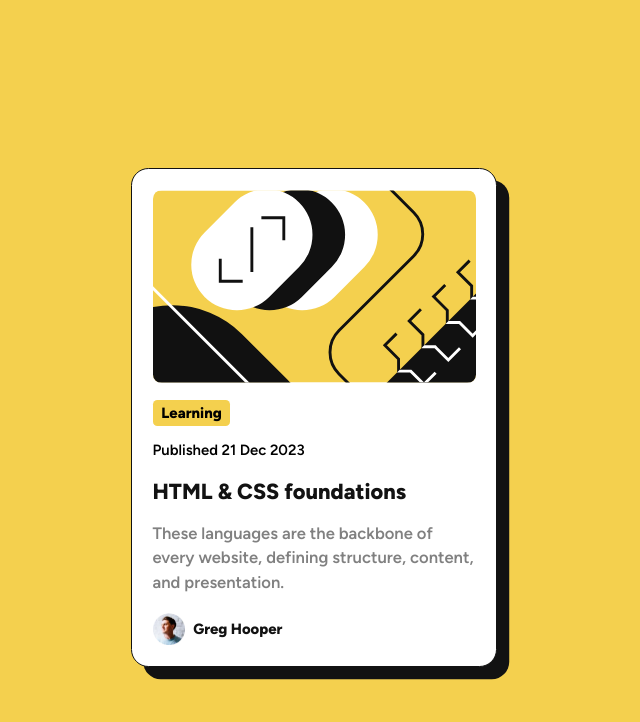
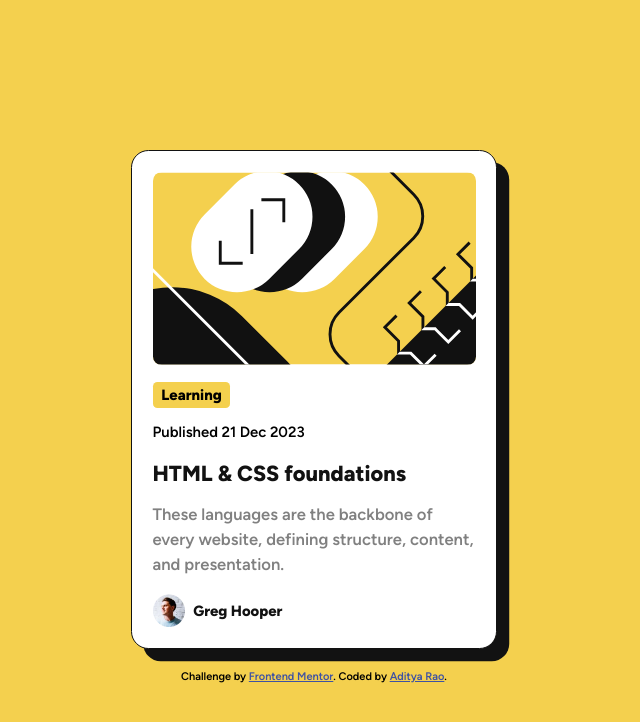
Before and after one commit to thisisadityarao/FM-blog-preview-card, a plain HTML site: page index.html in a window 1280 px wide. Shown: the whole page, without its empty margins (326-966 px from the left). Drawn offline with Linux system fonts and the light colour scheme.

Commit message:
Include attribution div below the card component

```diff
--- a/index.html
+++ b/index.html
@@ -46,14 +46,16 @@
         <span>Greg Hooper</span>
       </div>
     </article>
+
+    <div class="attribution">
+      Challenge by <a href="https://www.frontendmentor.io?ref=challenge" target="_blank">Frontend Mentor</a>.
+      Coded by <a href="#">Aditya Rao</a>.
+    </div>
   </main>
 
-  <!--
-  <div class="attribution">
-    Challenge by <a href="https://www.frontendmentor.io?ref=challenge" target="_blank">Frontend Mentor</a>.
-    Coded by <a href="#">Aditya Rao</a>.
-  </div>
-  -->
+
+
+
 </body>
 
 </html>
--- a/style.css
+++ b/style.css
@@ -40,6 +40,7 @@ main {
   flex-direction: column;
   justify-content: center;
   align-items: center;
+  gap: 20px;
 }
 
 .article {
```
